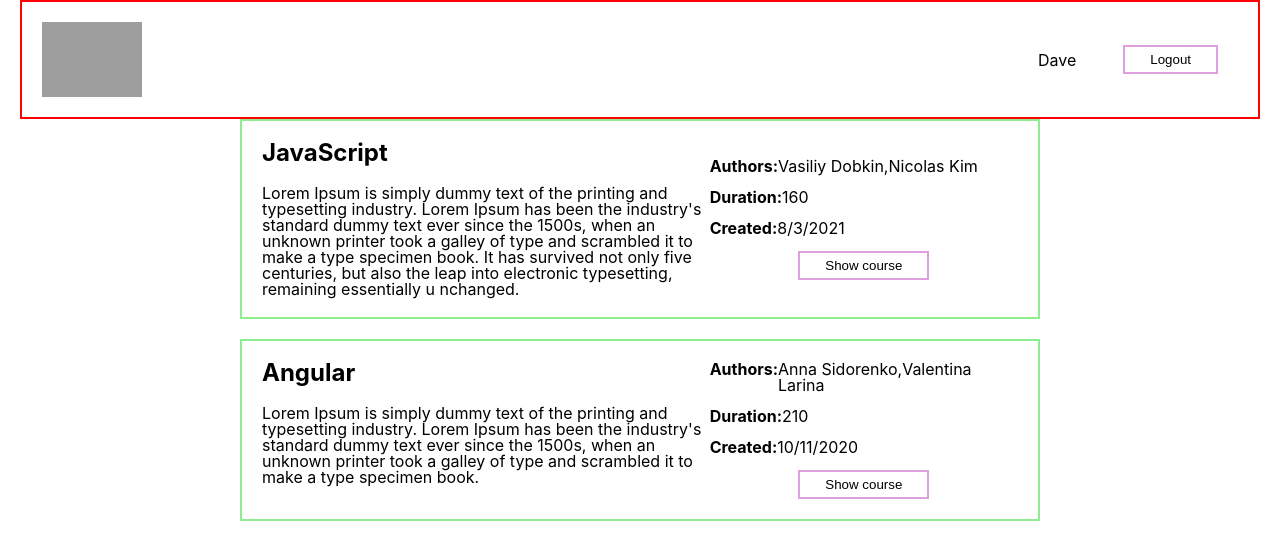
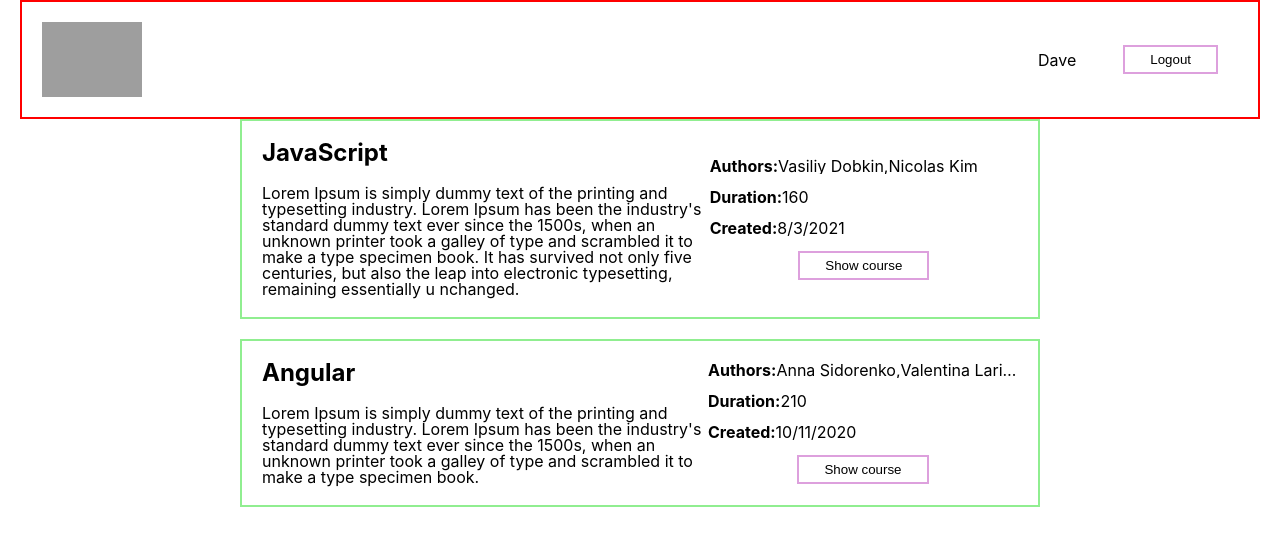
Before and after one commit to bonox2/courses-app, a React (Create React App) app: page / in a window 1280 px wide. Shown: the top 560 px of the page. Built offline with nearby package versions, Linux system fonts and the light colour scheme; grey boxes are pictures that could not be loaded; the HTML template or start-up script is replaced by a standard one.

Commit message:
authors overflow done

```diff
--- a/src/components/Courses/components/CourseCard/CourseCard.css
+++ b/src/components/Courses/components/CourseCard/CourseCard.css
@@ -30,4 +30,7 @@
 }
 .parameter_info{
     font-weight: normal;
+    white-space: nowrap;
+    overflow: hidden;
+    text-overflow: ellipsis;
 }
--- a/src/constants.js
+++ b/src/constants.js
@@ -26,7 +26,7 @@ export const mockedCoursesList = [
    specimen book.`,
         creationDate: '10/11/2020',
         duration: 210,
-        authors: ['df32994e-b23d-497c-9e4d-84e4dc02882f', '095a1817-d45b-4ed7-9cf7-b2417bcbf748'],
+        authors: ['df32994e-b23d-497c-9e4d-84e4dc02882f', '095a1817-d45b-4ed7-9cf7-b2417bcbf748','df32994e-b23d-497c-9e4d-84e4dc02882f', '095a1817-d45b-4ed7-9cf7-b2417bcbf748'],
     },
 ]
 export const mockedAuthorsList = [
```
